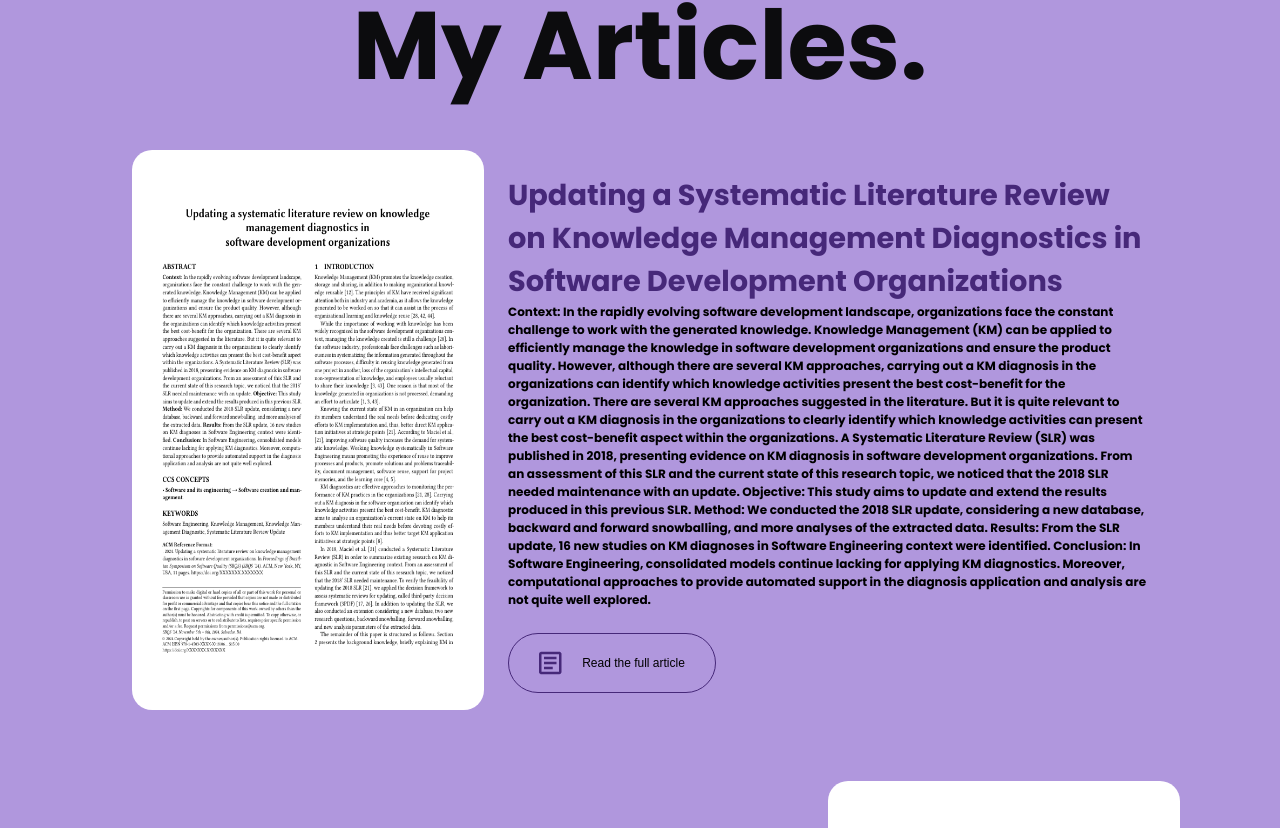
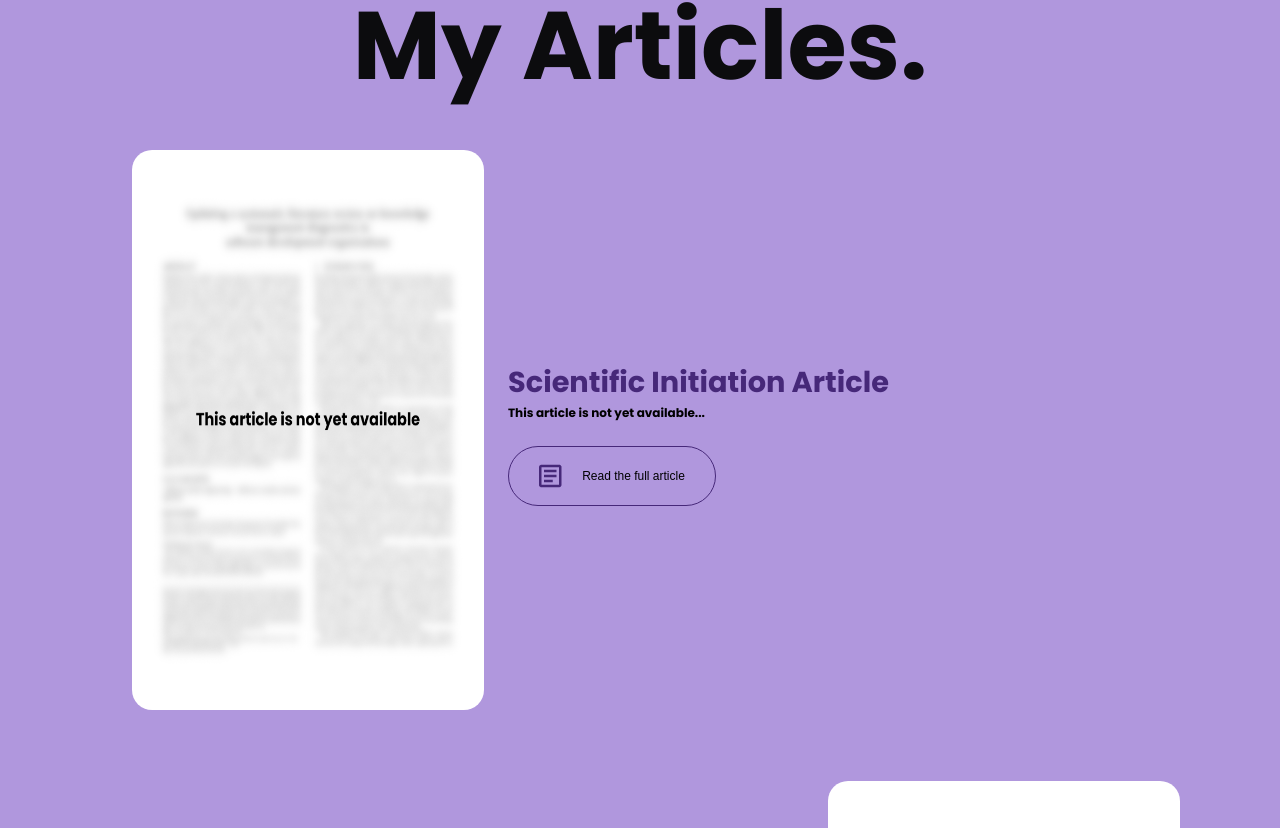
Before and after one commit to Daniela-Alves2004/portifolio, a React (Vite) app: page / in a window 1280 px wide. Shown: the part 5872-6700 px from the top of the page. Built offline with nearby package versions, Linux system fonts and the light colour scheme.

Commit message:
feat: remove article

```diff
--- a/src/components/Macro/Articles/dataArticle.ts
+++ b/src/components/Macro/Articles/dataArticle.ts
@@ -1,21 +1,13 @@
-import articlesbqs from "../../../assets/Articles/articlesbqs.png";
+import articleIC from "../../../assets/Articles/artigoIC.png";
 import articleMD from "../../../assets/Articles/articleMD.png";
 
 const articles = {
   articleSbqs: [
     {
       id: 1,
-      titleArticle: "Updating a Systematic Literature Review on Knowledge Management Diagnostics in Software Development Organizations",
-      abstract:  `Context: In the rapidly evolving software development landscape, organizations face the constant challenge to work with the generated knowledge.
-      Knowledge Management (KM) can be applied to efficiently manage the knowledge in software development organizations and ensure the product quality. However, although there are several KM approaches, carrying out a KM diagnosis in the organizations can identify which knowledge activities present the best cost-benefit for the organization.
-      There are several KM approaches suggested in the literature. But it is quite relevant to carry out a KM diagnosis in the organizations to clearly identify which knowledge activities can present the best cost-benefit aspect within the organizations.
-      A Systematic Literature Review (SLR) was published in 2018, presenting evidence on KM diagnosis in software development organizations.
-      From an assessment of this SLR and the current state of this research topic, we noticed that the 2018 SLR needed maintenance with an update.
-      Objective: This study aims to update and extend the results produced in this previous SLR.
-      Method: We conducted the 2018 SLR update, considering a new database, backward and forward snowballing, and more analyses of the extracted data.
-      Results: From the SLR update, 16 new studies on KM diagnoses in Software Engineering context were identified.
-      Conclusion: In Software Engineering, consolidated models continue lacking for applying KM diagnostics. Moreover, computational approaches to provide automated support in the diagnosis application and analysis are not quite well explored.`,
-      imgArticle: articlesbqs,
+      titleArticle: "Scientific Initiation Article",
+      abstract:  `This article is not yet available...`,
+      imgArticle: articleIC,
       labelArticle: "Read the full article",
     },
   ],
```
Also changed, not shown: src/components/Macro/CardArticles/index.tsx (+2 -8 lines), src/assets/Articles/articlesbqs.png (deleted), src/assets/Articles/artigoIC.png (added).
